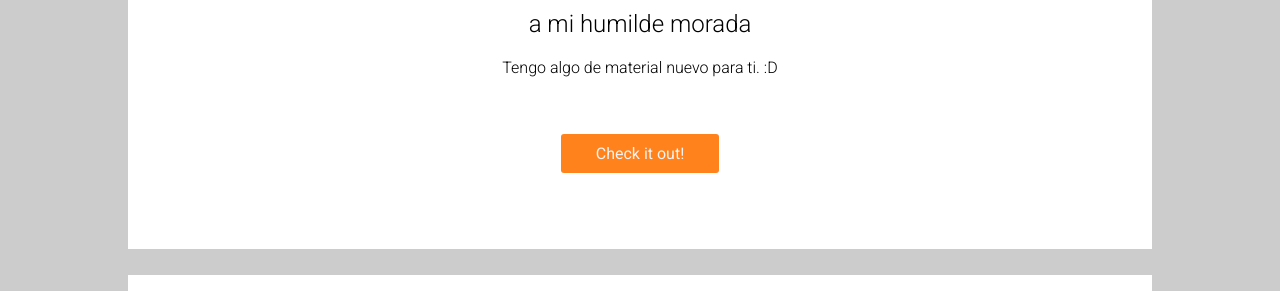
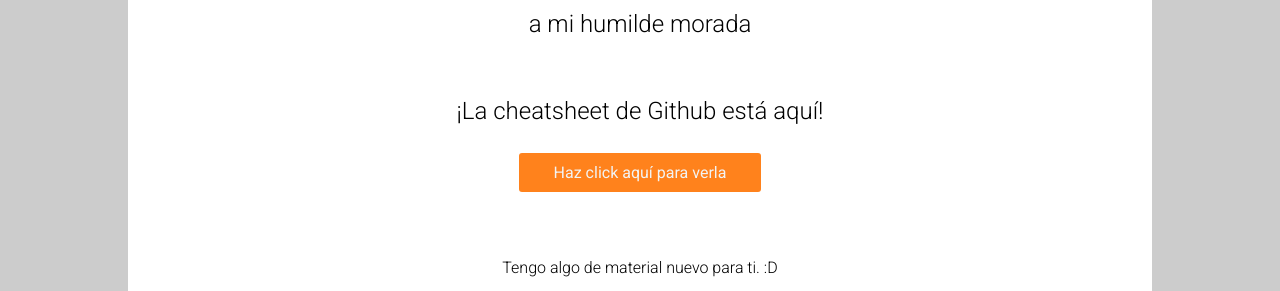
Before and after one commit to a-rmz/sditeso2016, a plain HTML site: page index.html in a window 1280 px wide. Shown: the part 203-494 px from the top of the page. Drawn offline with nearby package versions, Linux system fonts and the light colour scheme.

Commit message:
Added link to cheatsheet on home

```diff
--- a/index.html
+++ b/index.html
@@ -36,10 +36,17 @@
 	<div class="entry" style="text-align: center;">
 		<h1 style="font-size: 3em; text-align: center;">Bienvenidos</h1>
 		<h2 style="text-align: center;">a mi humilde morada</h2>
-
+		<br/>
+		<h2>¡La cheatsheet de Github está aquí!</h2>
+		<br/>
+		<div class="button" onclick="location.href='github-cheatsheet.html'">Haz click aquí para verla</div>
+		<br/>
+		<br/>
+		<br/>
+		<br/>
+		<br/>
 		<p style="text-align: center;">Tengo algo de material nuevo para ti. :D</p>
-
-		<br/><br/><br/>
+		<br/>
 		<script> function toggleNewMaterial() {$('.new-material-div').fadeToggle(200);} </script>
 		<div class="button" style="display:inline-block;" onclick="toggleNewMaterial()">Check it out!</div>
 		<br/><br/><br/>
```
